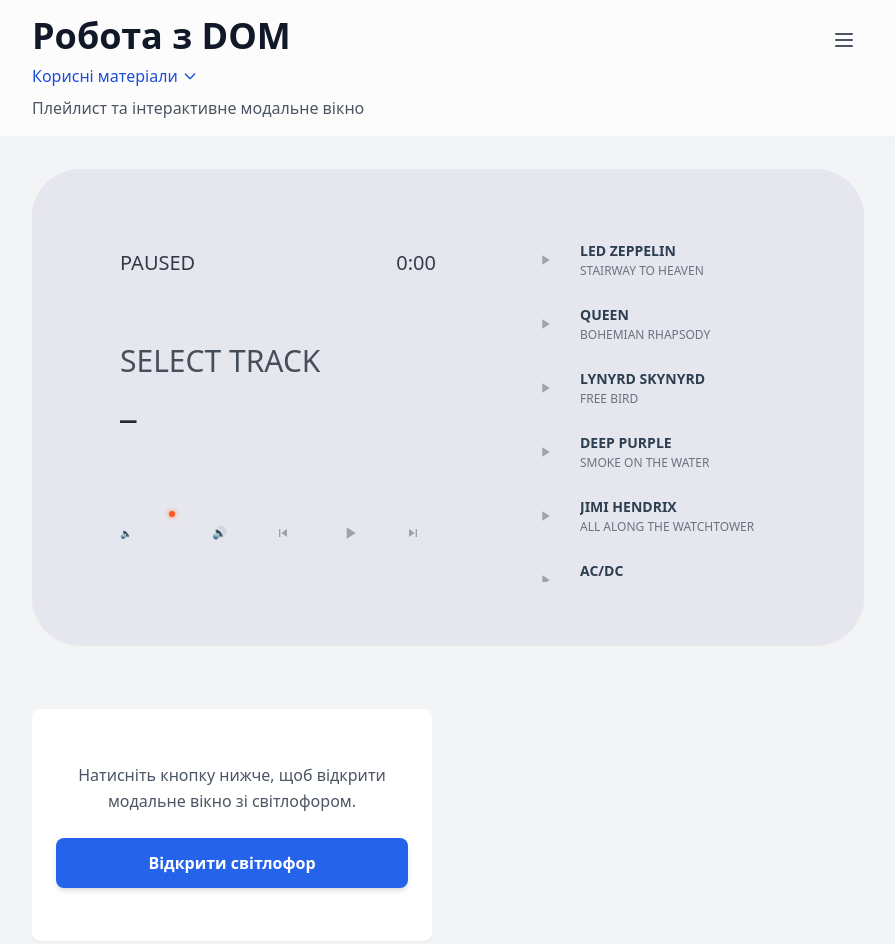
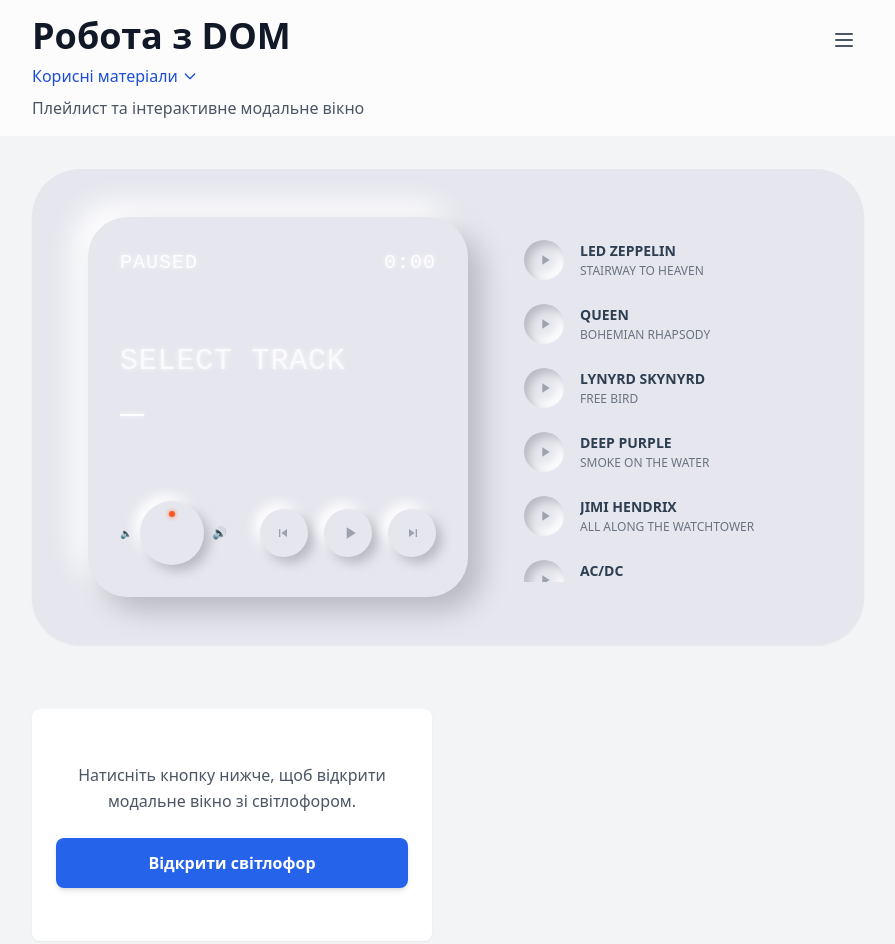
Before and after one commit to Iryna-Vyshniak/js-basics, a website built with Vite: page src/pages/dom.html in a window 1280 px wide. Shown: the whole page, without its empty margins (192-1087 px from the left). Built offline with nearby package versions, Linux system fonts and the light colour scheme.

Commit message:
Enhance styling and add new utility classes in CSS; update Tailwind config for new colors and shadows; include DOM page in Vite config

```diff
--- a/src/styles/main.css
+++ b/src/styles/main.css
@@ -32,10 +32,25 @@
   }
 
   .code-block {
-    @apply w-full bg-slate-800 text-slate-200 p-4 rounded-md
-         whitespace-pre-wrap break-words
-         font-mono text-sm text-left;
+    @apply w-full bg-slate-800 text-slate-200 p-4 rounded-md whitespace-pre-wrap break-words font-mono text-sm text-left;
   }
+}
+
+
+@layer utilities {
+ .font-led {
+    font-family: 'VT323', monospace;
+    color: #ffffff;
+    text-shadow: 0px 0px 4px rgba(255, 255, 255, 0.8), 0px 0px 12px rgba(255, 255, 255, 0.4);
+    letter-spacing: 0.05em;
+  }
+
+  .custom-scrollbar::-webkit-scrollbar { width: 8px; }
+  .custom-scrollbar::-webkit-scrollbar-track { background: transparent; }
+  .custom-scrollbar::-webkit-scrollbar-thumb {
+    background-color: #a3b1c6;
+    border-radius: 10px;
+    border: 2px solid #E6E7EE;
   }
 
   .dialog-dropdown {
@@ -51,12 +66,16 @@
   background-color: rgba(15, 23, 42, 0.5);
   backdrop-filter: blur(4px);
 }
+}
+
+
 
 @keyframes slideDown {
   from {
     transform: translateY(-100%);
     opacity: 0;
   }
+
   to {
     transform: translateY(0);
     opacity: 1;
--- a/tailwind.config.js
+++ b/tailwind.config.js
@@ -13,7 +13,21 @@
           DEFAULT: '#2563eb',
           hover: '#1d4ed8',
           800: '#1e40af'
+        },
+        neo: {
+          bg: '#E6E7EE',
+          dark: '#b8b9c1',
+          light: '#ffffff',
+          accent: '#FF5722'
         }
+      },
+     boxShadow: {
+        'neo-convex': '14px 14px 28px #b8b9c1, -14px -14px 28px #ffffff',
+        'neo-btn': '6px 6px 12px #b8b9c1, -6px -6px 12px #ffffff',
+        'neo-concave': 'inset 5px 5px 10px #b8b9c1, inset -5px -5px 10px #ffffff',
+      },
+      fontFamily: {
+        led: ['VT323', 'monospace'],
       }
     },
   },
--- a/vite.config.js
+++ b/vite.config.js
@@ -26,6 +26,7 @@
         "functions": resolve(__dirname, 'src/pages/functions.html'),
         "objects": resolve(__dirname, 'src/pages/objects.html'),
         "arrays": resolve(__dirname, 'src/pages/arrays.html'),
+        "dom": resolve(__dirname, 'src/pages/dom.html'),
       },
       output: {
         chunkFileNames: 'assets/js/[name]-[hash].js',
```
Lines whose indentation alone changed are shown as unchanged.
